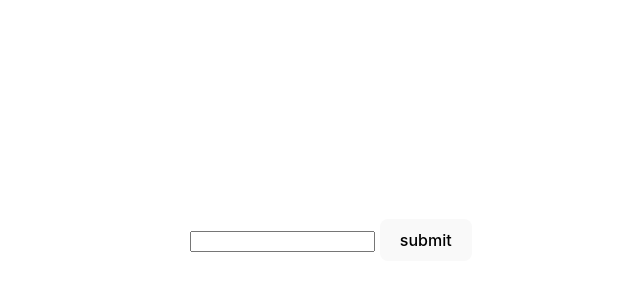
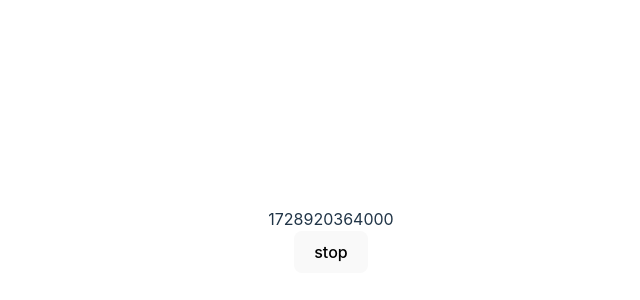
Before and after one commit to Groos-dev/react-demo-learn, a React (Vite) app: page / in a window 1280 px wide. Shown: the part 160-460 px from the top of the page, without its empty margins (309-949 px from the left). Built offline with nearby package versions, Linux system fonts and the light colour scheme.

Commit message:
feat: implement incorret stop timer logic

```diff
--- a/src/App.jsx
+++ b/src/App.jsx
@@ -1,13 +1,7 @@
-import { useState } from "react";
 import "./App.css";
-import TodoList from "./TodoList";
+import Timer from "./Timer/Index";
 function App() {
-    const [show, setShow] = useState(true);
-    return (
-        <>
-            <TodoList></TodoList>
-        </>
-    );
+    return <Timer></Timer>;
 }
 
 export default App;
--- /dev/null
+++ b/src/Timer/Index.jsx
@@ -0,0 +1,21 @@
+import { useState } from "react";
+
+function Timer() {
+    const [time, setTime] = useState(new Date().getTime());
+
+    const timer = setInterval(() => {
+        setTime(new Date().getTime());
+    }, 1000);
+    function cancelTimer() {
+        clearInterval(timer);
+    }
+
+    return (
+        <>
+            <div>{time}</div>
+            <button onClick={cancelTimer}>stop</button>
+        </>
+    );
+}
+
+export default Timer;
```
